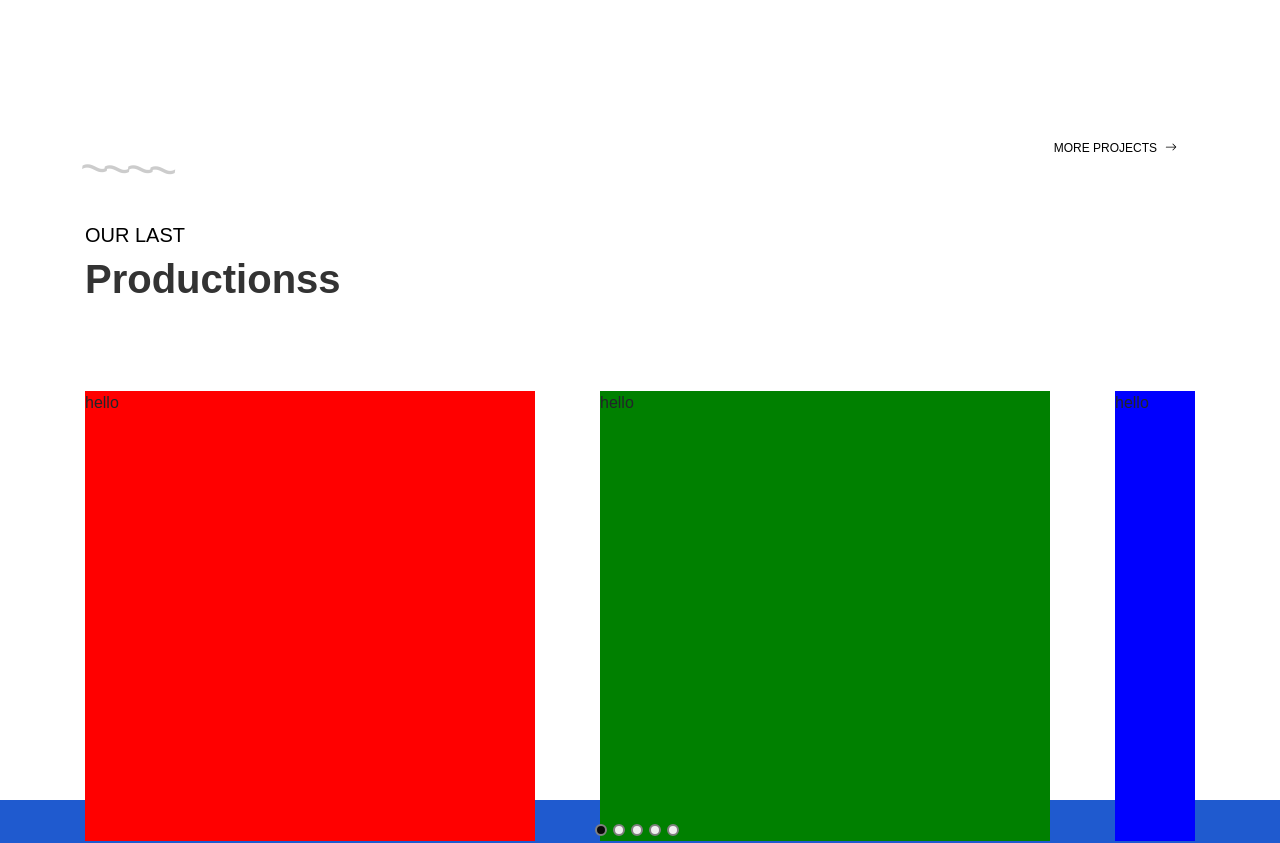
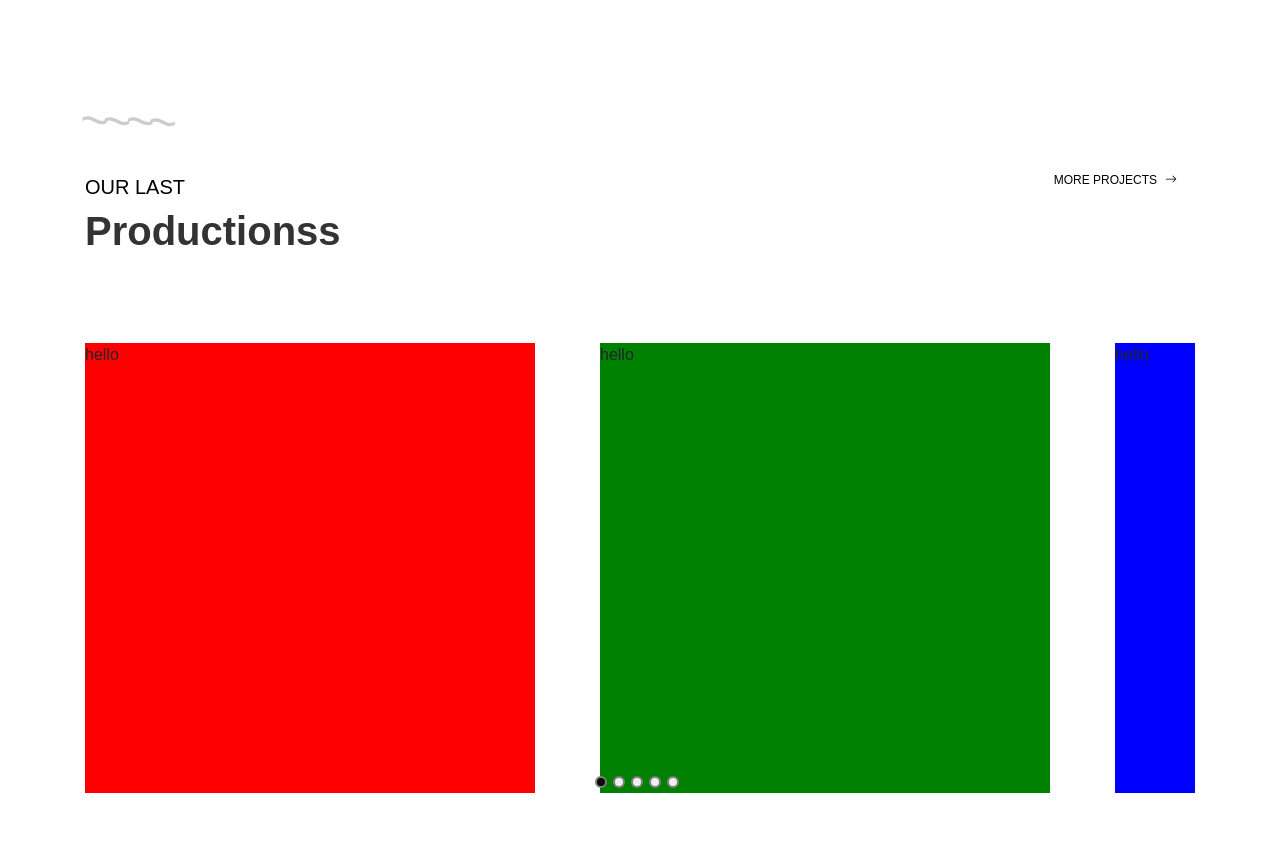
Before and after one commit to elprofa/Dubani-website, a Next.js app: page / in a window 1280 px wide. Shown: the part 1600-2443 px from the top of the page. Built offline with nearby package versions, Linux system fonts and the light colour scheme; a web font is replaced by a local one.

Commit message:
commit desisigned template

```diff
--- a/components/molecule/MoleculeBottomSectionAccueil/MoleculeBottomSectionAccueil.stc.js
+++ b/components/molecule/MoleculeBottomSectionAccueil/MoleculeBottomSectionAccueil.stc.js
@@ -5,7 +5,7 @@ const MoleculeBottomSectionAccueilStc=Styled(Row)`
     position: absolute;
     left: 0;
     right: 0;
-    margin: auto;
+    margin: auto !important;
     padding: 15px;
     bottom: 10px;
 
--- a/components/molecule/MoleculeHeadSectionProduction/index.js
+++ b/components/molecule/MoleculeHeadSectionProduction/index.js
@@ -23,7 +23,7 @@ const SectionProductionMoleculeHead=()=>{
             </Col>
 
             <Col lg={6} className="MonBouton">
-                <MonBouton texte="MORE PROJECTS" bg="transparent" marge_bas="80" couleur="#000" icon={<BsArrowRight />} />
+                <MonBouton texte="MORE PROJECTS" bg="transparent" marge_haut="80px" couleur="#000" icon={<BsArrowRight />} />
             </Col>
         </SectionProductionMoleculeHeadStc>
     )
--- a/components/shared/Bouton/Bouton.stc.js
+++ b/components/shared/Bouton/Bouton.stc.js
@@ -11,6 +11,8 @@ const BoutonStc = styled(Button)`
   position: relative;
   overflow: hidden;
   font-size: 12px;
+  margin-top:${(props)=>props.marge_haut || ""};
+
   @media (min-width: 900px) {
     min-width: 80px;
     min-height: 40px;
--- a/components/shared/Bouton/index.js
+++ b/components/shared/Bouton/index.js
@@ -5,13 +5,14 @@ import BoutonStc from "./Bouton.stc";
 
 
 const Bouton = (props) => {
-  const { texte, bg, couleur_bordure, couleur, largeur_min, icon } = props;
+  const { marge_haut,texte, bg, couleur_bordure, couleur, largeur_min, icon } = props;
   return (
     <BoutonStc
       variant="primary"
       couleur_bordure={couleur_bordure}
       couleur={couleur}
       largeur_min={largeur_min}
+      marge_haut={marge_haut}
       bg={bg}
     >
       {texte}{" "}
--- a/components/template/SectionClients/SectionClient.stc.js
+++ b/components/template/SectionClients/SectionClient.stc.js
@@ -2,7 +2,7 @@ import Styled from 'styled-components';
 
 const SectionClientStc=Styled.section`
 background:#1f5acf;
-padding-bottom:40px;
+padding-bottom:80px;
 
 .row
 {
--- a/components/template/SectionProduction/SectionProduction.stc.js
+++ b/components/template/SectionProduction/SectionProduction.stc.js
@@ -1,9 +1,8 @@
 import Styled from "styled-components";
 
 const SectionProductionStc=Styled.section`
-height:100vh;
-padding-top:10%;
 padding-bottom:80px;
+padding-top:80px;
 
 `;
 export default SectionProductionStc;
```
